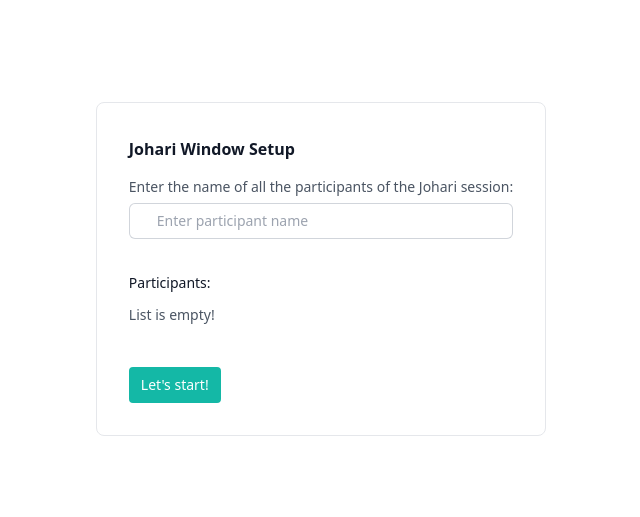
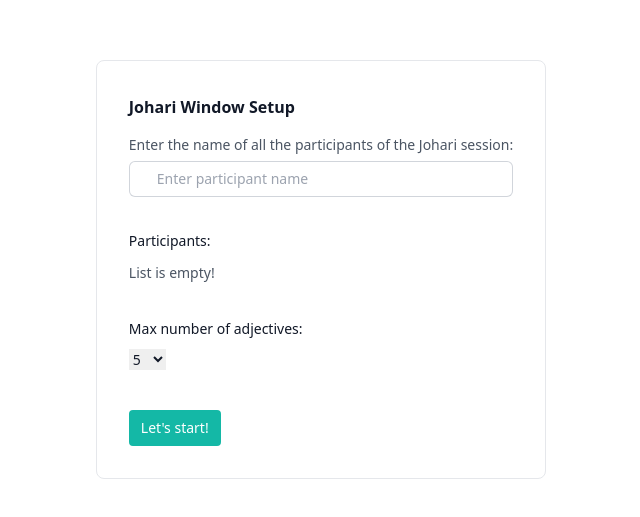
Before and after one commit to fsantiag/johari-window, a SvelteKit app: page /start in a window 1280 px wide. Shown: the part 131-648 px from the top of the page, without its empty margins (319-959 px from the left). Built offline with nearby package versions, Linux system fonts and the light colour scheme.

Commit message:
add maximum number of adjectives

```diff
--- a/src/routes/api/room/+server.ts
+++ b/src/routes/api/room/+server.ts
@@ -14,13 +14,14 @@ const dynamoClient = new DynamoDBClient({
 });
 
 export const POST = (async ({ request }) => {
-    const { users } = await request.json();
+    const { users, maxAdjectives } = await request.json();
 
     const roomId = uuidv4()
 
     const Item = {
         id: { S: roomId },
-        participants: { S: JSON.stringify(users) }
+        participants: { S: JSON.stringify(users) },
+        maxAdjectives: { S: maxAdjectives }
     };
     await dynamoClient.send(
         new PutItemCommand({
--- a/src/routes/api/room/[id]/+server.ts
+++ b/src/routes/api/room/[id]/+server.ts
@@ -25,6 +25,7 @@ export const GET = (async ({ params }) => {
 
     return json({
         id: params.id,
-        participants: JSON.parse(Item?.participants.S ?? '[]')
+        participants: JSON.parse(Item?.participants.S ?? '[]'),
+        maxAdjectives: Item?.maxAdjectives.S ?? 1
     });
 }) satisfies RequestHandler;
--- a/src/routes/selection/[id]/+page.svelte
+++ b/src/routes/selection/[id]/+page.svelte
@@ -26,7 +26,6 @@
 				behavior: 'smooth'
 			});
 		} else {
-			console.log(participantAdjectives);
 			const response = await fetch(
 				`/api/room/${data.roomId}/participants/${data.participantId}/evaluation`,
 				{
@@ -48,7 +47,7 @@
 <div class="border space-y-10 rounded-lg">
 	<div class="p-8">
 		{#key evaluatedParticipant}
-			<AdjectiveMatrix participant={evaluatedParticipant} bind:selectedAdjectives />
+			<AdjectiveMatrix participant={evaluatedParticipant} bind:selectedAdjectives maxAdjectives={data.maxAdjectives}/>
 		{/key}
 		<div class="pt-4 col-span-full">
 			<div class="mt-2 flex items-center gap-x-3">
--- a/src/routes/selection/[id]/+page.ts
+++ b/src/routes/selection/[id]/+page.ts
@@ -4,11 +4,12 @@ import type { PageLoad } from './$types';
 export const load = (async ({ params, fetch, url }) => {
   const roomId = url.searchParams.get('roomId')
   const response = await fetch(`/api/room/${roomId}`)
-  const { participants }: { participants: Participant[] } = await response.json()
+  const { participants, maxAdjectives }: { participants: Participant[], maxAdjectives: number } = await response.json()
 
   return {
     participantId: params.id,
     roomId: roomId,
-    participants: participants
+    participants: participants,
+    maxAdjectives: maxAdjectives
   }
 }) satisfies PageLoad;
--- a/src/routes/selection/[id]/AdjectiveMatrix.svelte
+++ b/src/routes/selection/[id]/AdjectiveMatrix.svelte
@@ -3,6 +3,10 @@
 	import { ADJECTIVES } from './adjectives';
 
 	export let participant: Participant | undefined;
+
+	export let maxAdjectives: number
+
+	let selected = 0
 
 	export let selectedAdjectives: string[] = [];
 
@@ -11,10 +15,17 @@
 		if (selectedAdjectives.includes(adjective)) {
 			selectedAdjectives = selectedAdjectives.filter( item => item !== adjective)
 			element.classList.remove('bg-gray-400');
+			selected -= 1
 		} else {
-			selectedAdjectives.push(adjective);
-			element.classList.add('bg-gray-400');
+			if (selected < maxAdjectives) {
+				selectedAdjectives.push(adjective);
+				element.classList.add('bg-gray-400');
+				selected += 1
+			} else {
+				alert('Maximum number of adjectives, move to next participant or remove adjectives!')
+			}
 		}
+		console.log(selected)
 	};
 
 	const handleClick = (event: MouseEvent) => {
--- a/src/routes/start/+page.svelte
+++ b/src/routes/start/+page.svelte
@@ -7,6 +7,9 @@
 
 	let participants: Participant[] = [];
 	let isDisabled: boolean = false;
+
+	let maxNumberOfAdjectives = '5';
+	let options = ['1', '2', '3', '4', '5', '6', '7', '8', '9', '10'];
 
 	let participantName = '';
 
@@ -27,7 +30,7 @@
 	const createRoom = async () => {
 		const response = await fetch('/api/room', {
 			method: 'POST',
-			body: JSON.stringify({ users: participants })
+			body: JSON.stringify({ users: participants, maxAdjectives: maxNumberOfAdjectives })
 		});
 		const { id } = await response.json();
 		if (response.ok) {
@@ -76,6 +79,19 @@
 				</div>
 			</div>
 			<div class="col-span-full">
+				<label for="participant" class="block text-sm font-medium leading-6 text-gray-900">
+					Max number of adjectives:
+				</label>
+				<div class="mt-2">
+					<select
+						bind:value={maxNumberOfAdjectives}
+						class="block text-sm font-medium leading-6 text-gray-900"
+					>
+						{#each options as value}<option {value}>{value}</option>{/each}
+					</select>
+				</div>
+			</div>
+			<div class="col-span-full">
 				<div class="mt-2 flex items-center gap-x-3">
 					<button
 						type="button"
```
